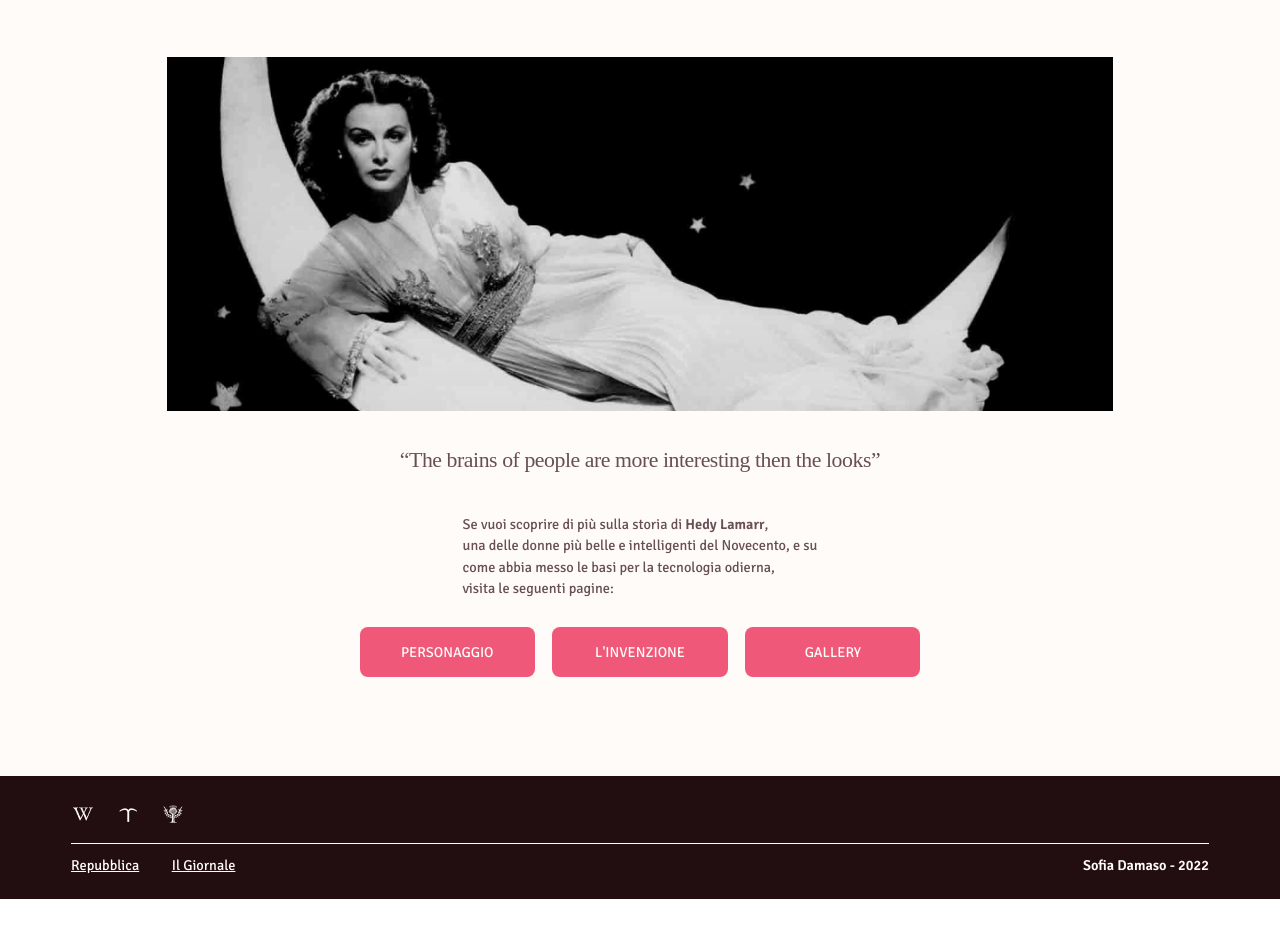
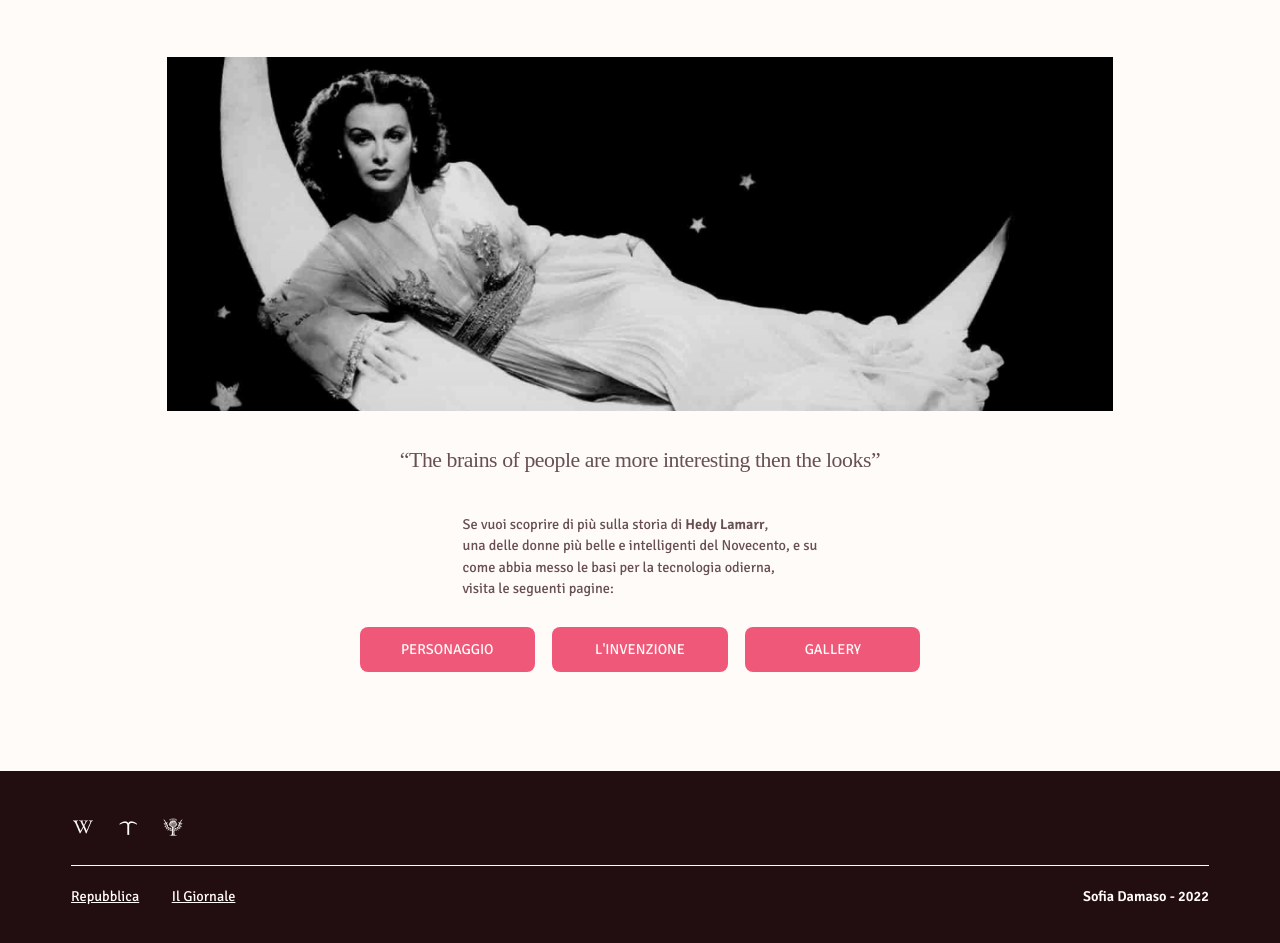
Before and after one commit to sofidamaso/Hedy-Lamarr-Website, a plain HTML site: page Sito/Index.html in a window 1280 px wide. Shown: the part 245-1188 px from the top of the page. Before the commit the page ends 1144 px from the top, so only its background shows below. Drawn offline with Linux system fonts and the light colour scheme; a web font is replaced by a local one.

Commit message:
sistemati errori validator e footer in vw

```diff
--- a/Sito/style.css
+++ b/Sito/style.css
@@ -4,7 +4,6 @@
     font-family: 'Signika';
     font-style: normal;
     /*font-size: 16px;*/
-    /*font-size: 1.235vh;*/
     font-size: 1.12vw;
     font-weight: 400;
 }
@@ -147,7 +146,8 @@ h3{
     width: 197px;*/
     gap: 1.38vw;
     width: 13.68vw;
-    height: 50px;
+    /*height: 50px;*/
+    height: 3.5vw;
     background-color: #F05879;
     border-radius: 8px;
     font-weight: 600;
@@ -170,13 +170,13 @@ footer{
     background-color: #220D11;
     margin-top: 7.7%;
     color: #FFFBF8;
-    height: 15.43vh;
+    /*height: 200px;*/
+    height: 13.9vw;
     justify-content: center;
 }
 #container_icons{
     grid-area: riga1;
     align-self: end;
-    /*padding-bottom: 1.54vh;*/
 }
 #container_icons a{
     padding-right: 1.388vw;
```
